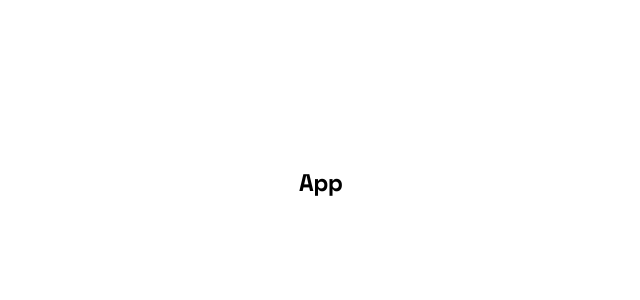
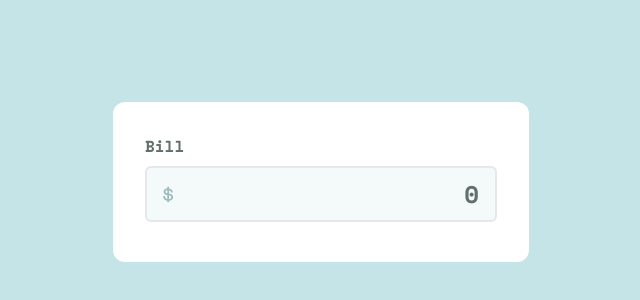
Before and after one commit to MardonZarifjonov/tip-calculator-app, a React (Vite) app: page / in a window 1280 px wide. Shown: the part 218-518 px from the top of the page, without its empty margins (319-959 px from the left). Built offline with nearby package versions, Linux system fonts and the light colour scheme.

Commit message:
implemented label text and input components

```diff
--- a/src/App.tsx
+++ b/src/App.tsx
@@ -1,3 +1,15 @@
+import Card from 'components/card';
+import Input from 'components/input';
+import LabelText from 'components/label-text';
+import DollarIcon from 'assets/images/icon-dollar.svg';
+
 export default function App() {
-  return <main className='w-screen h-screen grid place-items-center'>App</main>;
+  return (
+    <main className='w-screen h-screen grid place-items-center'>
+      <Card>
+        <LabelText>Bill</LabelText>
+        <Input icon={<img src={DollarIcon} alt='dollar icon' />} />
+      </Card>
+    </main>
+  );
 }
--- /dev/null
+++ b/src/components/card/card.tsx
@@ -0,0 +1,12 @@
+import classNames from 'classnames';
+import { PropsWithChildren } from 'react';
+
+export type CardProps = PropsWithChildren<{
+  className?: string;
+}>;
+
+export function Card({ children, className }: CardProps) {
+  const cardClassName = classNames('bg-white rounded-xl p-8', className);
+
+  return <div className={cardClassName}>{children}</div>;
+}
--- /dev/null
+++ b/src/components/card/index.ts
@@ -0,0 +1,4 @@
+import { Card, CardProps } from './card';
+
+export type { CardProps };
+export default Card;
--- /dev/null
+++ b/src/components/input/index.ts
@@ -0,0 +1,4 @@
+import { Input, InputProps } from './input';
+
+export type { InputProps };
+export default Input;
--- /dev/null
+++ b/src/components/input/input.tsx
@@ -0,0 +1,101 @@
+import classNames from 'classnames';
+import { ReactNode, useEffect, useState } from 'react';
+
+export type InputProps = Omit<
+  React.DetailedHTMLProps<
+    React.InputHTMLAttributes<HTMLInputElement>,
+    HTMLInputElement
+  >,
+  'onChange'
+> & {
+  icon?: ReactNode;
+  wrapperClassName?: string;
+  onChange?: (value: number) => void;
+};
+
+export function Input({
+  className,
+  icon,
+  wrapperClassName,
+  value,
+  onChange,
+  onBlur,
+  ...props
+}: InputProps) {
+  const [number, setNumber] = useState(Number(value) || 0);
+  const [error, setError] = useState(false);
+  const [isTouched, setIsTouched] = useState(false);
+
+  const inputWrapperClassNames = classNames(
+    'flex',
+    'items-center',
+    'gap-[5px]',
+    'bg-light-cyan-2',
+    'rounded-md',
+    'px-4',
+    'py-2',
+    'my-2',
+    'border-2',
+    'transition',
+    'relative',
+    {
+      'border-error-color': error,
+      'focus-within:border-primary-color': !error,
+    },
+    wrapperClassName
+  );
+
+  const inputClassNames = classNames(
+    'bg-light-cyan-2',
+    'text-md',
+
+    { 'text-dark-cyan-1': number > 0, 'text-label-color': number === 0 },
+    'outline-0',
+    className
+  );
+
+  const handleChange: React.ChangeEventHandler<HTMLInputElement> = (event) => {
+    const numberValue = Number(event.target.value);
+    if (!numberValue && numberValue !== 0) {
+      event.preventDefault();
+
+      return;
+    }
+    setNumber(numberValue);
+    onChange && onChange(numberValue);
+  };
+
+  const handleBlur: InputProps['onBlur'] = (event) => {
+    if (number <= 0) {
+      setIsTouched(true);
+    }
+    onBlur && onBlur(event);
+  };
+
+  useEffect(() => {
+    if (number === 0 && isTouched) {
+      setError(true);
+    } else {
+      setError(false);
+    }
+  }, [isTouched, number]);
+
+  return (
+    <div className={inputWrapperClassNames}>
+      <span>{icon}</span>
+      {error && (
+        <p className='absolute text-base text-error-color top-[-34px] right-0'>
+          Can&apos;t be zero
+        </p>
+      )}
+      <input
+        className={inputClassNames}
+        dir='rtl'
+        value={number}
+        onChange={handleChange}
+        onBlur={handleBlur}
+        {...props}
+      />
+    </div>
+  );
+}
--- /dev/null
+++ b/src/components/label-text/index.ts
@@ -0,0 +1,3 @@
+import { LabelText } from './label-text';
+
+export default LabelText;
--- /dev/null
+++ b/src/components/label-text/label-text.tsx
@@ -0,0 +1,16 @@
+import classNames from 'classnames';
+
+export type LabelTextProps = React.DetailedHTMLProps<
+  React.HTMLAttributes<HTMLParagraphElement>,
+  HTMLParagraphElement
+>;
+
+export function LabelText({ children, className, ...props }: LabelTextProps) {
+  const textClassName = classNames('text-label-color text-base', className);
+
+  return (
+    <p className={textClassName} {...props}>
+      {children}
+    </p>
+  );
+}
--- a/src/index.css
+++ b/src/index.css
@@ -5,4 +5,6 @@
 body {
   font-family: 'Space Mono', sans-serif;
   font-size: 24px;
+
+  @apply bg-light-cyan-1;
 }
--- a/tailwind.config.js
+++ b/tailwind.config.js
@@ -13,6 +13,8 @@ export default {
         'dark-cyan-2': 'hsl(186, 14%, 43%)',
         'light-cyan-1': 'hsl(185, 41%, 84%)',
         'light-cyan-2': 'hsl(189, 41%, 97%)',
+        'label-color': '#616F6D',
+        'error-color': '#FB7272',
         white: 'hsl(0, 0%, 100%)',
       },
     },
```
